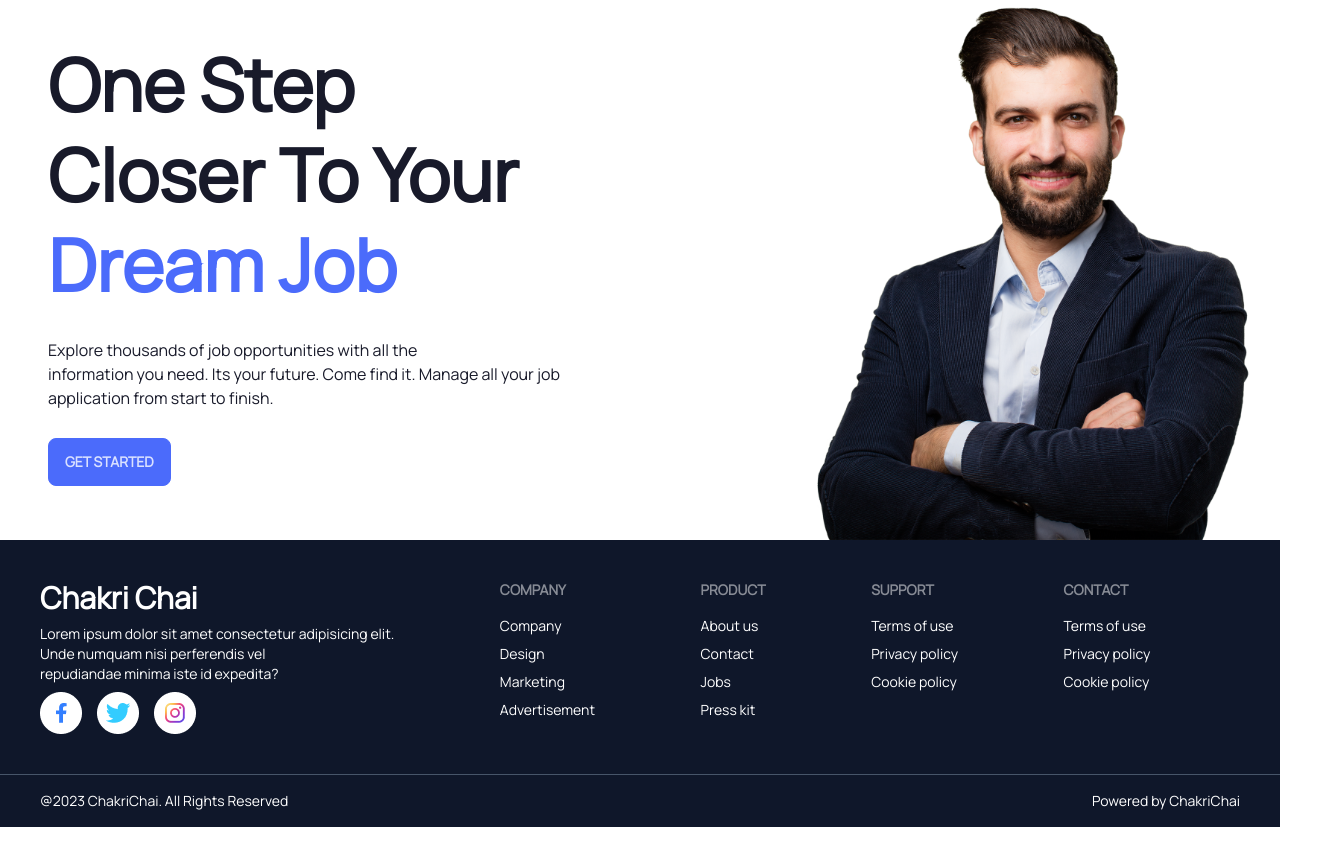
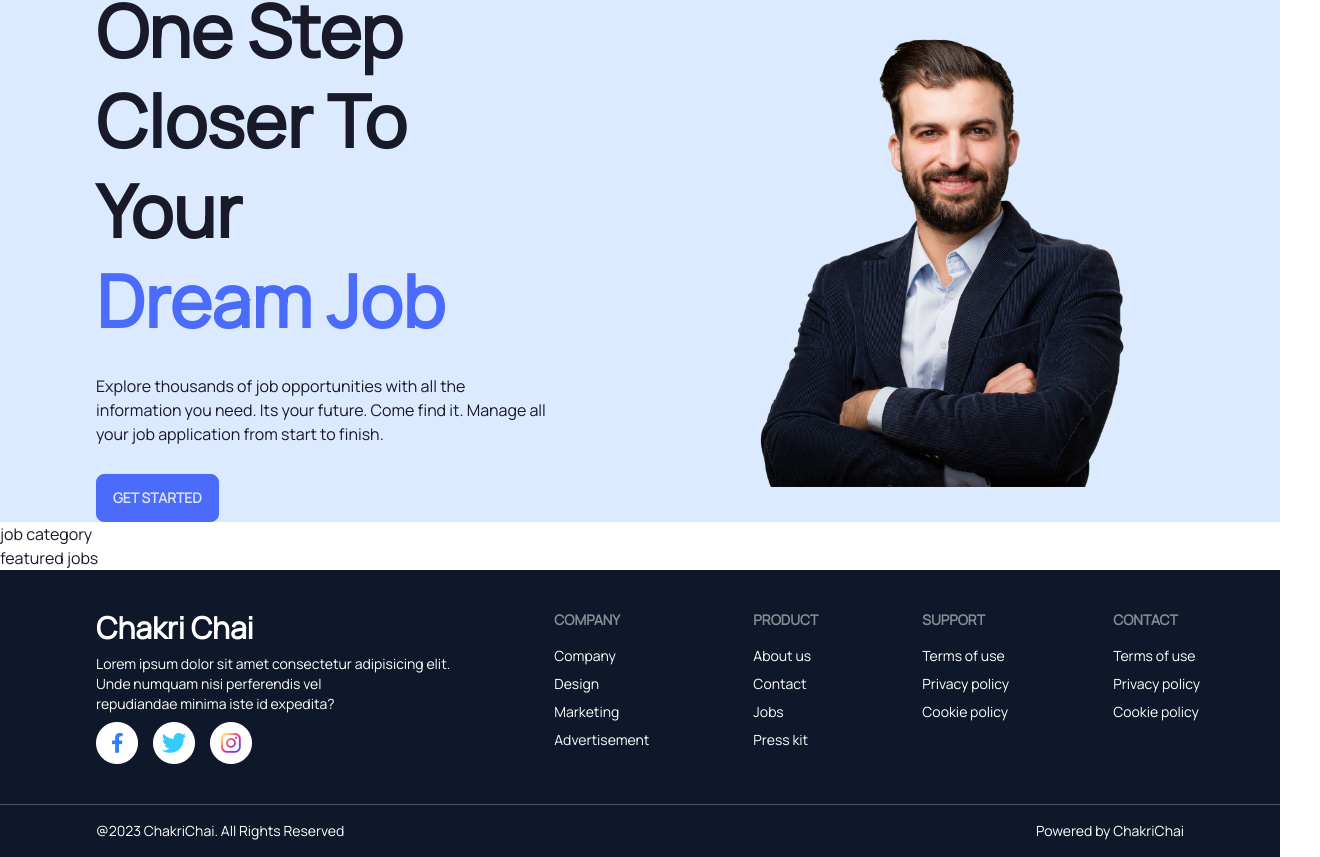
Before and after one commit to mishukmahbub/ChakriChai, a React (Vite) app in the folder ChakriChai-MishukMahbub/: page / in a window 1280 px wide. Shown: the part 158-1015 px from the top of the page, 1320 px wide, since content can reach past the window. Before the commit the page ends 985 px from the top, so only its background shows below. Built offline with nearby package versions, Linux system fonts and the light colour scheme.

Commit message:
jobCategory JSON created

```diff
--- a/ChakriChai-MishukMahbub/src/components/ActiveLink.jsx
+++ /dev/null
@@ -1,15 +0,0 @@
-import React from 'react';
-import { NavLink } from 'react-router-dom';
-
-const ActiveLink = ({to}) => {
-    return (
-        <div>
-            <NavLink
-                to={to}
-                className={({ isActive }) => isActive? "text-primary":""}>
-            </NavLink>
-        </div>
-    );
-};
-
-export default ActiveLink;
--- a/ChakriChai-MishukMahbub/src/components/Banner.jsx
+++ b/ChakriChai-MishukMahbub/src/components/Banner.jsx
@@ -4,7 +4,7 @@ import person from '../assets/All Images/P3OLGJ1 copy 1.png'
 const Banner = () => {
     return (
         <div>
-            <div className='xs:flex-col-reverse md:flex justify-between items-center mx-12 -me-10 md:gap-28'>
+            <div className='xs:flex-col-reverse md:flex justify-between items-center px-24 md:gap-28 bg-blue-100'>
             <div className=''>
                 <h2 className='text-7xl font-extrabold leading-tight'>One Step <br /> Closer To Your <br /> <span className='text-primary'>Dream Job</span></h2>
                 <p className='my-7'>Explore thousands of job opportunities with all the <br /> information you need. Its your future. Come find it. Manage all your job application from start to finish.</p>
--- /dev/null
+++ b/ChakriChai-MishukMahbub/src/components/FeaturedJobs.jsx
@@ -0,0 +1,11 @@
+import React from 'react';
+
+const FeaturedJobs = () => {
+    return (
+        <div>
+            featured jobs
+        </div>
+    );
+};
+
+export default FeaturedJobs;
--- a/ChakriChai-MishukMahbub/src/components/Footer.jsx
+++ b/ChakriChai-MishukMahbub/src/components/Footer.jsx
@@ -4,7 +4,7 @@ import logo from '../assets/Icons/Group-9969.png'
 const Footer = () => {
     return (
         <div>
-            <footer className="footer p-10 bg-slate-900 text-white">
+            <footer className="footer p-10 ps-24 bg-slate-900 text-white">
                 <div className=''>
                     <h2 className='text-3xl font-bold'>Chakri Chai</h2>
                     <p>Lorem ipsum dolor sit amet consectetur adipisicing elit. <br /> Unde numquam nisi perferendis vel <br /> repudiandae minima iste id expedita? </p>
@@ -30,14 +30,14 @@ const Footer = () => {
                     <a className="link link-hover">Privacy policy</a>
                     <a className="link link-hover">Cookie policy</a>
                 </div>
-                <div>
+                <div className='-me-12'>
                     <span className="footer-title">Contact</span>
                     <a className="link link-hover">Terms of use</a>
                     <a className="link link-hover">Privacy policy</a>
                     <a className="link link-hover">Cookie policy</a>
                 </div>
             </footer>
-            <footer className="footer px-10 py-4 border-t bg-slate-900 text-white border-slate-600">
+            <footer className="footer px-24 py-4 border-t bg-slate-900 text-white border-slate-600">
                 <div className="items-center grid-flow-col">
                 <p>@2023 ChakriChai. All Rights Reserved</p>
                 </div>
--- a/ChakriChai-MishukMahbub/src/components/Header.jsx
+++ b/ChakriChai-MishukMahbub/src/components/Header.jsx
@@ -3,7 +3,7 @@ import { NavLink } from 'react-router-dom';
 
 const Header = () => {
     return (
-        <div className='flex justify-between items-center my-12 mx-12'>
+        <div className='flex justify-between items-center py-12 px-24 bg-blue-100'>
             <div><h1 className='font-bold text-3xl'>Chakri Chai</h1></div>
             <nav className='flex gap-10'>
                 <NavLink to='/' className={({ isActive }) => (isActive ? "text-primary underline" : "")}>Home</NavLink>
--- /dev/null
+++ b/ChakriChai-MishukMahbub/src/components/JobCategory.jsx
@@ -0,0 +1,11 @@
+import React from 'react';
+
+const JobCategory = () => {
+    return (
+        <div>
+            job category
+        </div>
+    );
+};
+
+export default JobCategory;
--- a/ChakriChai-MishukMahbub/src/components/Showcase.jsx
+++ b/ChakriChai-MishukMahbub/src/components/Showcase.jsx
@@ -1,10 +1,14 @@
 import React from 'react';
 import Banner from './Banner';
+import JobCategory from './JobCategory';
+import FeaturedJobs from './FeaturedJobs';
 
 const Showcase = () => {
     return (
         <div>
             <Banner></Banner>
+            <JobCategory></JobCategory>
+            <FeaturedJobs></FeaturedJobs>
         </div>
     );
 };
```
Also changed, not shown: ChakriChai-MishukMahbub/public/jobCategory.json (added, +26 -0 lines).
